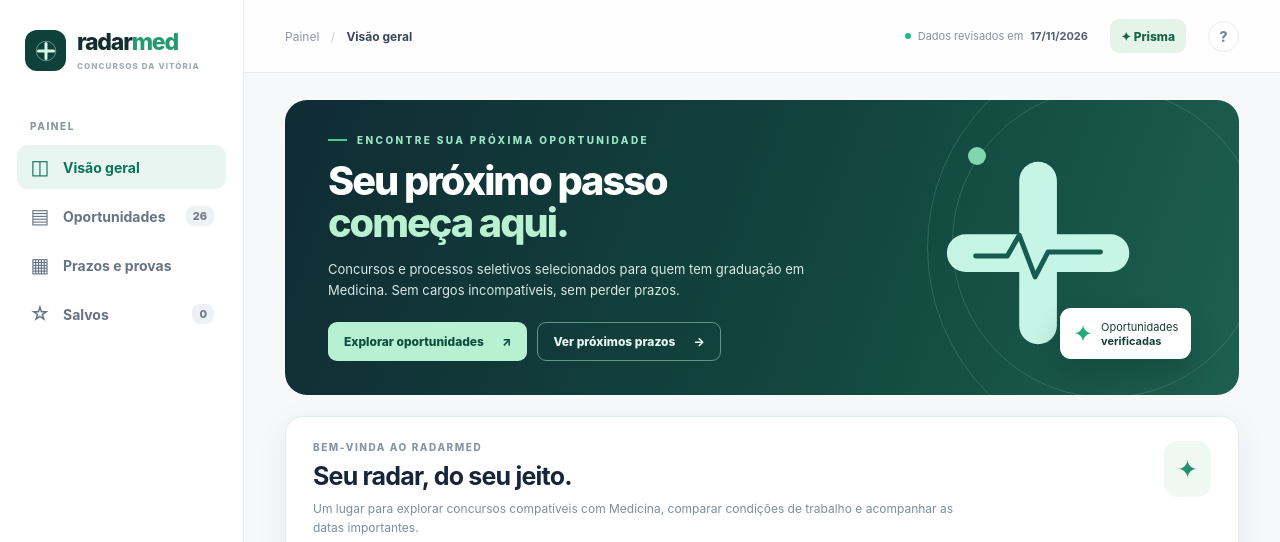
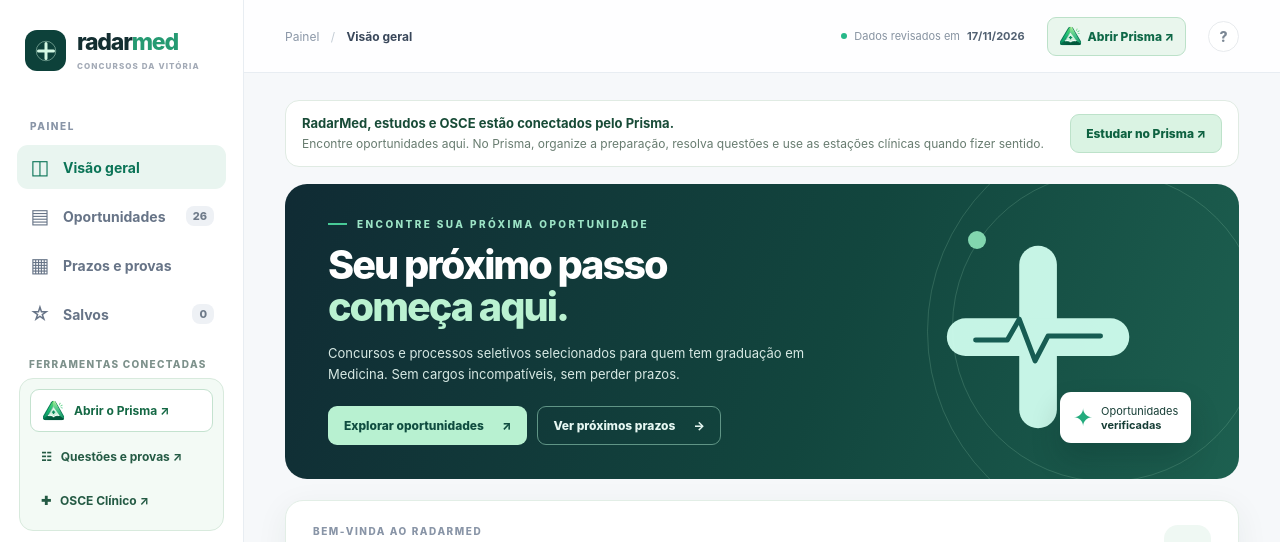
Before and after one commit to NaythanX/radarmed-vitoria, a plain HTML site: page index.html in a window 1280 px wide. Shown: the top 542 px of the page. Drawn offline with Linux system fonts and the light colour scheme.

Commit message:
RadarMed: navegacao integrada com Prisma e OSCE
* Prisma: adiciona identidade vetorial da marca

* RadarMed: conecta navegação visível ao Prisma e OSCE em desktop e celular

```diff
--- a/index.html
+++ b/index.html
@@ -60,6 +60,25 @@
 .pci-empty{font-size:13px;color:#7b8a7f}
 @media(max-width:650px){.pci-heading{flex-direction:column}.pci-cards{grid-template-columns:1fr}.pci-heading h2{font-size:20px}}
 </style>
+<style id="prisma-ecosystem-bridge">
+/* RadarMed mantem identidade independente, mas oferece acesso claro ao Prisma. */
+.radar-network-label{font-weight:850;font-size:10px;letter-spacing:1.3px;color:#7d918b;margin:22px 12px 8px}
+.radar-network{border:1px solid #d8eadd;border-radius:14px;background:#f3faf5;padding:10px;display:grid;gap:5px;margin:0 2px 14px}
+.radar-network a{min-height:39px;padding:9px 11px;display:flex;align-items:center;gap:9px;color:#245a44;text-decoration:none;font-weight:750;font-size:12px;border-radius:9px}
+.radar-network a:hover,.radar-network a:focus-visible{background:#e2f3e8;color:#155f3d}
+.radar-network .radar-network-prisma{background:#fff;border:1px solid #c4e2cf;color:#146844}
+.radar-network .radar-network-prisma img{width:23px;height:23px;object-fit:contain;flex:none}
+.horizon-portal{display:inline-flex;align-items:center;gap:7px;font-weight:800!important;background:#e9f6ed!important;color:#0e6847!important;border:1px solid #bce1c9!important}
+.horizon-portal img{width:23px;height:23px;object-fit:contain}
+.radar-network-banner{display:flex;align-items:center;justify-content:space-between;gap:18px;background:#fff;border:1px solid #e0ebe3;border-radius:14px;padding:13px 16px;margin:0 0 17px}
+.radar-network-banner strong{font-size:13px;color:#184b37}
+.radar-network-banner p{font-size:12px;color:#687c70;margin:4px 0 0;line-height:1.5}
+.radar-network-banner a{display:inline-flex;align-items:center;justify-content:center;min-height:39px;background:#daf3e3;color:#0d6140;border:1px solid #bde2ca;border-radius:9px;text-decoration:none;white-space:nowrap;font-size:12px;font-weight:830;padding:10px 15px}
+.radar-network-banner a:hover{background:#c7e9d3}
+.mobile-nav .radar-mobile-prisma{display:inline-flex;align-items:center;justify-content:center;gap:4px;flex:1;min-height:35px;border-radius:9px;color:#135c3b;background:#e0f4e9;text-decoration:none;font-weight:820}
+@media(max-width:850px){.radar-network-banner{align-items:flex-start;flex-direction:column}.radar-network-banner a{width:100%}.topbar-right .horizon-portal{padding:6px 8px!important;font-size:11px!important}}
+@media(max-width:600px){.horizon-portal{font-size:0!important;padding:6px!important}.horizon-portal img{width:27px;height:27px}.mobile-nav .radar-mobile-prisma{padding:7px 9px;font-size:11px!important}}
+</style>
 </head>
 <body>
   <div class="app-shell">
@@ -72,6 +91,12 @@
         <button type="button" class="nav-item" data-view="calendar"><span class="nav-ico">▦</span> Prazos e provas</button>
         <button type="button" class="nav-item" data-view="favorites"><span class="nav-ico">☆</span> Salvos <span id="nav-saved" class="nav-count">0</span></button>
       </nav>
+      <div class="radar-network-label">FERRAMENTAS CONECTADAS</div>
+      <nav class="radar-network" aria-label="Acessar ferramentas do Prisma">
+        <a class="radar-network-prisma" href="https://osce-vitoria-piloto.onrender.com/dashboard.html"><img src="./assets/prisma-mark.svg" alt=""> Abrir o Prisma ↗</a>
+        <a href="https://osce-vitoria-piloto.onrender.com/questions.html"><span aria-hidden="true">☷</span> Questões e provas ↗</a>
+        <a href="https://osce-vitoria-piloto.onrender.com/osce.html"><span aria-hidden="true">✚</span> OSCE Clínico ↗</a>
+      </nav>
       <div class="sidebar-bottom">
         <div class="schedule-box"><div class="schedule-dot"></div><div><strong>Radar ativo</strong><span>Segundas e quintas<br>às 08h15</span></div></div>
         <span class="side-help">Somente cargos superiores compatíveis com Medicina.</span>
@@ -79,12 +104,17 @@
     </aside>
 
     <div class="main-shell">
-      <header class="topbar"><div class="mobile-brand"><span class="mobile-cross">✚</span> radarmed</div><div class="crumb">Painel <span>/</span> <strong id="page-crumb">Visão geral</strong></div><div class="topbar-right"><span class="topbar-update"><span class="live-dot"></span> Dados revisados em <strong id="data-updated-top">17/11/2026</strong></span><button type="button" id="radarmed-auth" class="radarmed-auth" disabled hidden>☁ Conta</button><a class="horizon-portal" href="https://osce-vitoria-piloto.onrender.com/dashboard.html" title="Abrir plataforma de estudos Prisma">✦ Prisma</a><button class="icon-button" type="button" id="btn-help" aria-label="Sobre o radar" title="Como funciona">?</button></div></header>
+      <header class="topbar"><div class="mobile-brand"><span class="mobile-cross">✚</span> radarmed</div><div class="crumb">Painel <span>/</span> <strong id="page-crumb">Visão geral</strong></div><div class="topbar-right"><span class="topbar-update"><span class="live-dot"></span> Dados revisados em <strong id="data-updated-top">17/11/2026</strong></span><button type="button" id="radarmed-auth" class="radarmed-auth" disabled hidden>☁ Conta</button><a class="horizon-portal" href="https://osce-vitoria-piloto.onrender.com/dashboard.html" title="Acessar a plataforma Prisma: estudos, concursos e OSCE" aria-label="Abrir a plataforma Prisma"><img src="./assets/prisma-mark.svg" alt=""> Abrir Prisma ↗</a><button class="icon-button" type="button" id="btn-help" aria-label="Sobre o radar" title="Como funciona">?</button></div></header>
       <nav class="mobile-nav" aria-label="Navegação mobile">
-        <button data-view="overview" class="active">Visão geral</button><button data-view="opportunities">Vagas</button><button data-view="calendar">Prazos</button><button data-view="favorites">Salvos</button>
+        <button data-view="overview" class="active">Visão geral</button><button data-view="opportunities">Vagas</button><button data-view="calendar">Prazos</button><button data-view="favorites">Salvos</button><a class="radar-mobile-prisma" href="https://osce-vitoria-piloto.onrender.com/dashboard.html" aria-label="Abrir plataforma Prisma">Prisma ↗</a>
       </nav>
 
       <main id="main">
+        <section class="radar-network-banner" aria-label="Continuar seus estudos no Prisma">
+          <div><strong>RadarMed, estudos e OSCE estão conectados pelo Prisma.</strong>
+          <p>Encontre oportunidades aqui. No Prisma, organize a preparação, resolva questões e use as estações clínicas quando fizer sentido.</p></div>
+          <a href="https://osce-vitoria-piloto.onrender.com/dashboard.html">Estudar no Prisma ↗</a>
+        </section>
         <section class="hero" id="hero">
           <div class="hero-copy"><div class="eyebrow"><span class="tiny-line"></span> ENCONTRE SUA PRÓXIMA OPORTUNIDADE</div><h1>Seu próximo passo<br><em>começa aqui.</em></h1><p>Concursos e processos seletivos selecionados para quem tem graduação em Medicina. Sem cargos incompatíveis, sem perder prazos.</p><div class="hero-buttons"><button class="btn primary-btn" type="button" id="go-vacancies">Explorar oportunidades <span>↗</span></button><button class="btn outline-btn" type="button" id="go-calendar">Ver próximos prazos <span>→</span></button></div></div>
           <div class="hero-art" aria-hidden="true"><div class="orbit orbit-one"></div><div class="orbit orbit-two"></div><div class="orb orb-a"></div><div class="orb orb-b"></div><svg class="art-cross" viewBox="0 0 220 220" fill="none"><rect x="91" y="18" width="38" height="184" rx="19" fill="#D1FFF0"/><rect x="18" y="91" width="184" height="38" rx="19" fill="#D1FFF0"/><path d="M47 113h32l12-21 16 42 13-25h53" stroke="#175D54" stroke-width="5" stroke-linecap="round" stroke-linejoin="round"/></svg><div class="floating-note"><span class="floating-icon">✦</span><span>Oportunidades<br><b>verificadas</b></span></div></div>
```
Also changed, not shown: assets/prisma-mark.svg (added).
